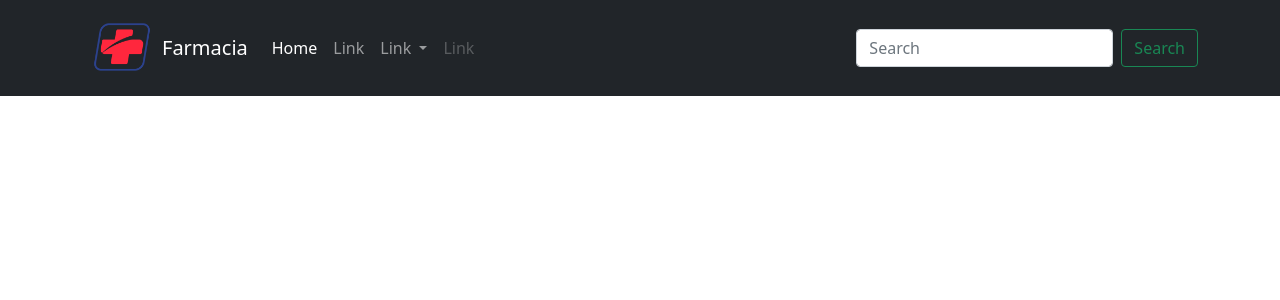
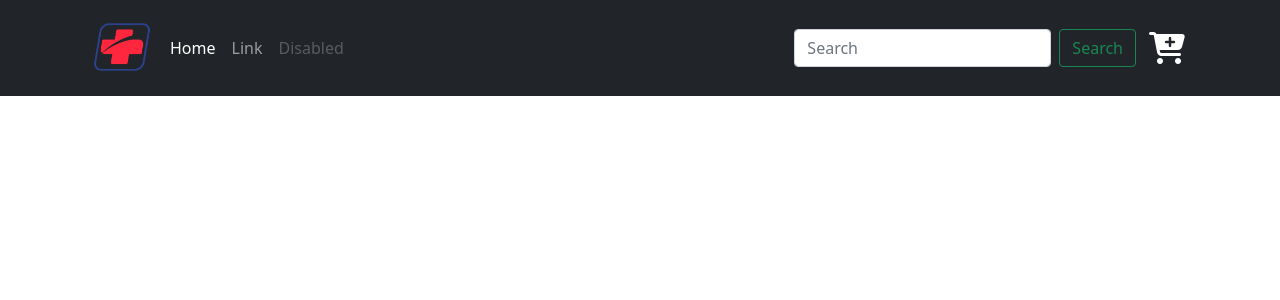
Before and after one commit to PedroMO11/app_farmacia, a Flask app: page / in a window 1280 px wide. Shown: the top 300 px of the page. Run offline with Flask 3, Linux system fonts and the light colour scheme; data that the repository does not hold is empty; some libraries are stand-ins or nearby versions.

Commit message:
navbar-complete

```diff
--- a/templates/index.html
+++ b/templates/index.html
@@ -4,42 +4,31 @@
     <meta charset="UTF-8">
     <meta http-equiv="X-UA-Compatible" content="IE=edge">
     <meta name="viewport" content="width=device-width, initial-scale=1.0">
+    <script src="https://kit.fontawesome.com/2e8de0302d.js" crossorigin="anonymous"></script>
     <link href="https://cdn.jsdelivr.net/npm/bootstrap@5.0.2/dist/css/bootstrap.min.css" rel="stylesheet" integrity="sha384-EVSTQN3/azprG1Anm3QDgpJLIm9Nao0Yz1ztcQTwFspd3yD65VohhpuuCOmLASjC" crossorigin="anonymous">
-    <title>Farmacia</title>
     <link rel = "stylesheet" src = "style.css">
 
+    <title>Farmacia</title>
 </head>
 <body>
   <nav class="navbar navbar-expand-lg navbar-dark bg-dark">
     <div class="container">
-            <a href="#" class="logo">
+      <a href="/" class="logo">
         <img src="/static/img/logo1.webp" alt="logo" width="80px" pointer-events: none;>
       </a>
-            <a class="navbar-brand" href="#">Farmacia</a>
-            <button class="navbar-toggler" type="button" data-bs-toggle="collapse" data-bs-target="#navbarScroll" aria-controls="navbarScroll" aria-expanded="false" aria-label="Toggle navigation">
+      <button class="navbar-toggler" type="button" data-bs-toggle="collapse" data-bs-target="#navbarSupportedContent" aria-controls="navbarSupportedContent" aria-expanded="false" aria-label="Toggle navigation">
         <span class="navbar-toggler-icon"></span>
       </button>
-            <div class="collapse navbar-collapse" id="navbarScroll">
-                <ul class="navbar-nav me-auto my-2 my-lg-0 navbar-nav-scroll" style="--bs-scroll-height: 100px;">
+      <div class="collapse navbar-collapse" id="navbarSupportedContent">
+        <ul class="navbar-nav me-auto mb-2 mb-lg-0">
           <li class="nav-item">
             <a class="nav-link active" aria-current="page" href="#">Home</a>
           </li>
           <li class="nav-item">
             <a class="nav-link" href="#">Link</a>
           </li>
-              <li class="nav-item dropdown">
-                <a class="nav-link dropdown-toggle" href="#" id="navbarScrollingDropdown" role="button" data-bs-toggle="dropdown" aria-expanded="false">
-                  Link
-                </a>
-                <ul class="dropdown-menu" aria-labelledby="navbarScrollingDropdown">
-                  <li><a class="dropdown-item" href="#">Action</a></li>
-                  <li><a class="dropdown-item" href="#">Another action</a></li>
-                  <li><hr class="dropdown-divider"></li>
-                  <li><a class="dropdown-item" href="#">Something else here</a></li>
-                </ul>
-              </li>
           <li class="nav-item">
-                <a class="nav-link disabled" href="#" tabindex="-1" aria-disabled="true">Link</a>
+            <a class="nav-link disabled" href="#" tabindex="-1" aria-disabled="true">Disabled</a>
           </li>
         </ul>
         <form class="d-flex">
@@ -47,12 +36,11 @@
           <button class="btn btn-outline-success" type="submit">Search</button>
         </form>
       </div>
+      <div class="cart-header">
+        <a href="#" class="btn"><i class="fa-solid fa-cart-plus fa-2xl" style="color: #ffffff;"></i></a>
+      </div>
     </div>
   </nav>
-
-    <div class="container">
-
-    </div>
     <div class="container">
         {%for product in products %}
             <ul>
```
Also changed, not shown: 1 other file. Lines whose indentation alone changed are shown as unchanged.
